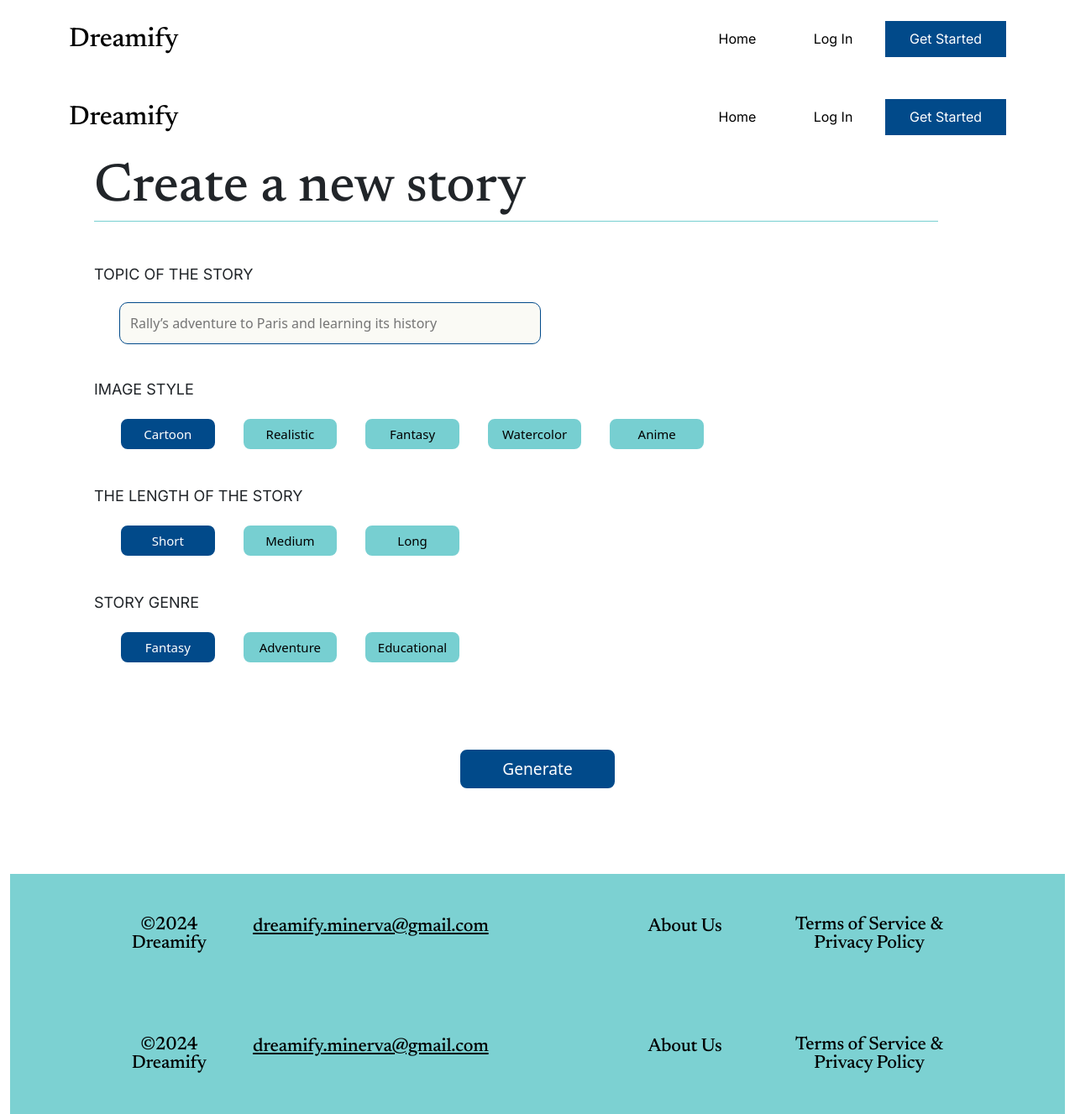
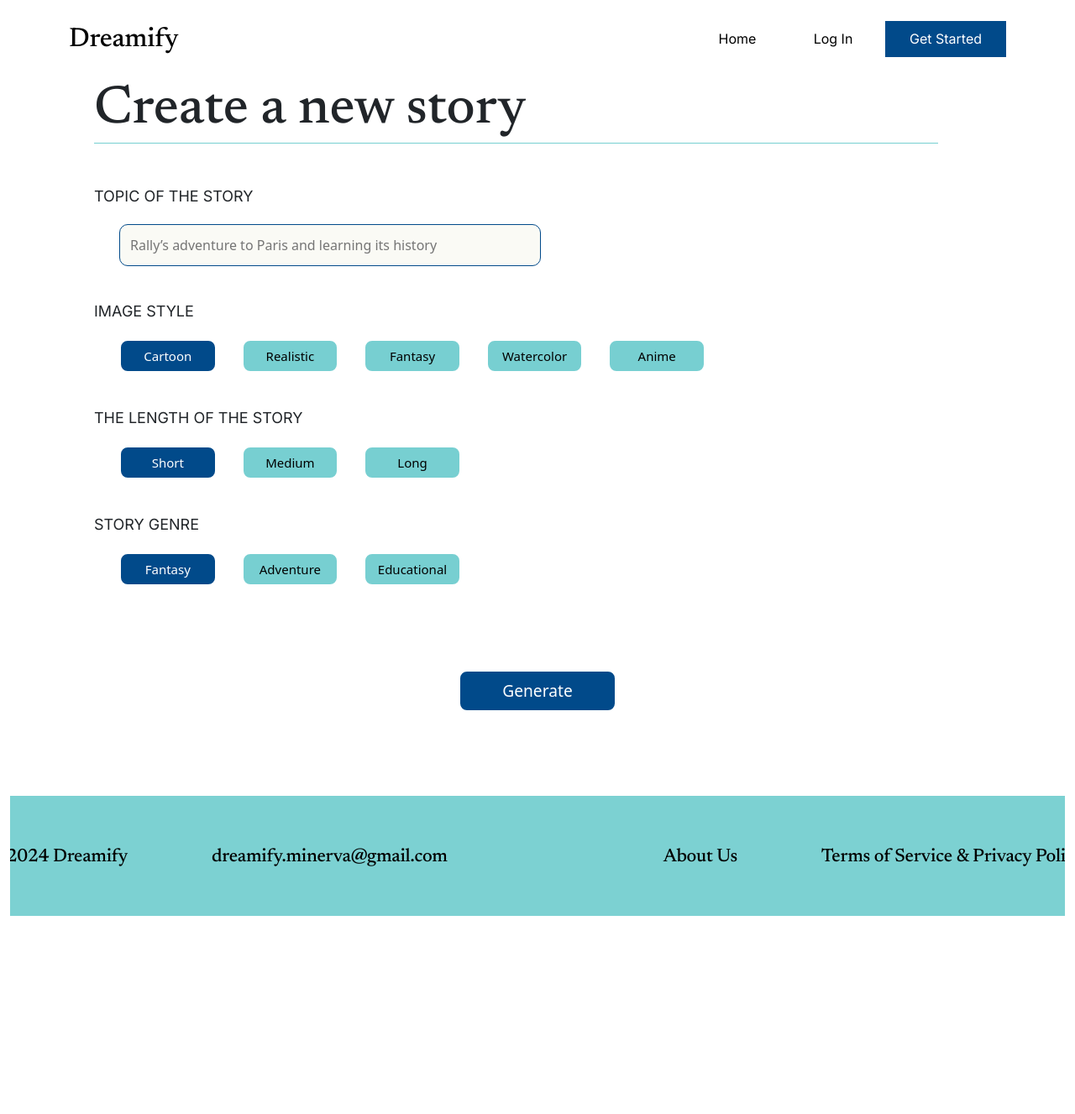
Before and after one commit to minerva-university/cs162-Dreamify, a React (Create React App) app: page /newstory/1 in a window 1280 px wide. Shown: the whole page at 84% size. After the commit the page ends 1091 px from the top, so only its background shows below. Built offline with nearby package versions, Linux system fonts and the light colour scheme.

Commit message:
Some commits

```diff
--- a/src/App.js
+++ b/src/App.js
@@ -33,11 +33,13 @@ export default function App() {
   return (
     <Container fluid className="App">
       <BrowserRouter>
-        {/* Tamirlan */}
-        {/* Render header if not on the login or signup page */}
-         <Header />
+
         <ApiProvider>
           <AuthProvider>
+            {/* Tamirlan */}
+        {/* Render header if not on the login or signup page */}
+          <Header />
+
             <Routes>
               {/* Tamirlan */}
               <Route
@@ -77,12 +79,14 @@ export default function App() {
               {/* Flambeau */}
               <Route path="/signup" element={<SignupPage />} /> {/* Flambeau */}
             </Routes>
+             {/* Tamirlan  */}
+          {/* Render footer if not on the login or signup page */}
+            <Footer />
+
           </AuthProvider>
         </ApiProvider>
-        {/* Tamirlan  */}
-        {/* Render footer if not on the login or signup page */}
-         <Footer />
+
       </BrowserRouter>
-    </Container>
+      </Container>
   );
 }
--- a/src/components/Footer.js
+++ b/src/components/Footer.js
@@ -1,7 +1,6 @@
 import React from 'react';
-import { Container, Row, Col } from 'react-bootstrap';
-import styles from './styles/Footer.module.css';
-import { useLocation} from 'react-router-dom';
+import './styles/Footer.css';
+import { useLocation } from 'react-router-dom';
 
 export default function Footer() {
   const location = useLocation();
@@ -12,24 +11,18 @@ export default function Footer() {
     return null;
   }
 
-
   return (
-    <Container fluid className={styles.Footer_6_75}>
-      <Row className="justify-content-center">
-        <Col xs={12}lg={2} className="text-center">
-          <span className={styles.Dreamify_6_76}>&#xA9;2024 Dreamify</span>
-        </Col>
-        <Col xs={12} lg={3} className="text-center">
-          <span className={styles.DreamifyMinervaGmailCom_6_79}>dreamify.minerva@gmail.com</span>
-        </Col>
-        <Col xs={12} lg={2}></Col>
-        <Col xs={12} lg={2} className="text-center">
-          <a href="#aboutus" className={`${styles.AboutUs_6_77} text-decoration-none`}>About Us</a>
-        </Col>
-        <Col xs={12} lg={3} className="text-center">
-          <a href="#terms" className={`${styles.TermsOfServicePrivacyPolicy_6_78} text-decoration-none`}>Terms of Service & Privacy Policy</a>
-        </Col>
-      </Row>
-    </Container>
+    <div className="footer-container">
+      <div className="footer-content">
+        <div className="left-group">
+          <span className='footer_text' >&#xA9;2024 Dreamify</span>
+          <span className='footer_text'>dreamify.minerva@gmail.com</span>
+        </div>
+        <div className="right-group">
+          <a href="#aboutus" className="footer_text">About Us</a>
+          <a href="#terms" className="footer_text">Terms of Service & Privacy Policy</a>
+        </div>
+      </div>
+    </div>
   );
 }
--- a/src/components/Header.js
+++ b/src/components/Header.js
@@ -1,21 +1,19 @@
 import React from 'react';
 import { useLocation, Link, useParams } from 'react-router-dom';
 import { Container, Navbar, Nav } from 'react-bootstrap';
-import styles from './styles/Header.module.css';
 import { useAuth } from "../contexts/AuthProvider";
+import './styles/Header.css';
 
 export default function Header() {
   const location = useLocation();
   const path = location.pathname;
-  //const { isAuthenticated, login, logout } = useAuth();
+  const { isAuthenticated, logout } = useAuth();
   const { parentId } = useParams(); // Fetch parentId from URL params
-
 
   // Function to determine the button's class based on the current path
   const getButtonClass = (buttonPath) => {
-    return path === buttonPath ? styles.button_selected : styles.button_navbar;
+    return path === buttonPath ? 'button-selected' : 'button-navbar';
   };
-
 
   // Check if the current path is the signup or login page
   const isAuthPage = path === '/signup' || path === '/login';
@@ -24,42 +22,37 @@ export default function Header() {
   }
 
   return (
-    <Navbar expand="lg" className={styles.Header}>
+    <Navbar expand="lg" className="header">
       <Container>
-        <Navbar.Brand as={Link} to="/" className={styles.Dreamify}>Dreamify</Navbar.Brand>
+        <Navbar.Brand as={Link} to="/" className="header_title">Dreamify</Navbar.Brand>
         <Navbar.Toggle aria-controls="basic-navbar-nav" />
         <Navbar.Collapse id="basic-navbar-nav">
-          <Nav className={`me-auto ${styles.NavLinksContainer}`}>
-            {/* Conditional rendering based on isAuthenticated */}
-            {!false ? (
-              // Show "Get Started" if not logged in
+          <Nav className="me-auto NavLinksContainer">
+            {!isAuthenticated ? (
               <>
-                {/* Home Button */}
-                <div className={styles.button_navbar}>
-                  <Nav.Link as={Link} to="/" className={styles.text_navbar}>Home</Nav.Link>
+                <div className="button-navbar">
+                  <Nav.Link as={Link} to="/" className="text-navbar">Home</Nav.Link>
                 </div>
-                <div className={styles.button_navbar}>
-                  <Nav.Link as={Link} to="/login" className={styles.text_navbar}>Log In</Nav.Link>
+                <div className="button-navbar">
+                  <Nav.Link as={Link} to="/login" className="text-navbar">Log In</Nav.Link>
                 </div>
-                <div className={styles.button_get_started}>
-                  <Nav.Link as={Link} to="/signup" className={styles.text_get_started}>Get Started</Nav.Link>
+                <div className="button-get-started">
+                  <Nav.Link as={Link} to="/signup" className="text-get-started">Get Started</Nav.Link>
                 </div>
               </>
             ) : (
-              // Show "New Story", "My Profile", and "Library" if logged in
               <>
                 <div className={getButtonClass("/")}>
-                  <Nav.Link as={Link} to="/" className={styles.text_navbar}>Home</Nav.Link>
+                  <Nav.Link as={Link} to="/" className="text-navbar">Home</Nav.Link>
                 </div>
-                {/* Uncomment below when parentId is defined */}
-                {/* <div className={getButtonClass(`/newstory/${childid}`)}>
-                  <Nav.Link as={Link} to={`/newstory/${childid}`} className={styles.text_navbar}>New Story</Nav.Link>
-                </div> */}
                 <div className={getButtonClass(`/myprofile/${parentId}`)}>
-                  <Nav.Link as={Link} to={`/myprofile/${parentId}`} className={styles.text_navbar}>My Profile</Nav.Link>
+                  <Nav.Link as={Link} to={`/myprofile/${parentId}`} className="text-navbar">My Profile</Nav.Link>
                 </div>
                 <div className={getButtonClass(`/library/parent`)}>
-                  <Nav.Link as={Link} to={`/library/parent`} className={styles.text_navbar}>Library</Nav.Link>
+                  <Nav.Link as={Link} to={`/library/parent`} className="text-navbar">Library</Nav.Link>
+                </div>
+                <div className="button-navbar" >
+                  <Nav.Link as={Link} to="/" onClick={logout} className="text-navbar logout-button">Log Out</Nav.Link>
                 </div>
               </>
             )}
--- /dev/null
+++ b/src/components/styles/Footer.css
@@ -0,0 +1,53 @@
+/* Footer.module.css */
+@import url("https://fonts.googleapis.com/css?family=Newsreader:0,500&display=swap");
+
+html, body {
+  margin: 0;
+  padding: 0;
+  width: 100%;
+  /* Additional styles to ensure full height, such as setting min-height to 100% might be necessary */
+}
+
+.footer-container {
+  background: #7cd1d2;
+  flex-shrink: 0;
+  width: 100%; /* Changed from 1440px to be responsive */
+  height: 143px;
+  overflow: hidden;
+  display: flex; /* Added for flexbox layout */
+  align-items: center; /* Center items vertically */
+  justify-content: center; /* Center items horizontally for smaller screens */
+  padding: 20px;
+}
+
+.footer-content {
+  display: flex;
+  justify-content: space-between;
+  align-items: center;
+  width: 100%; /* Adjust the width as necessary */
+  max-width: 1200px; /* Optional: max-width to prevent the footer from stretching too wide on large screens */
+
+}
+
+.footer_text {
+  margin: 0 25px; /* Adjust the spacing between items as necessary */
+  text-decoration: none;
+  color: inherit;
+  color: #000;
+  font-feature-settings: "clig" off, "liga" off;
+  letter-spacing: -0.28px;
+  font-family: 'Newsreader', serif;
+  font-size: 22px;
+  font-style: normal;
+  font-weight: 500;
+  line-height: 100%;
+  margin: 0 50px;
+}
+
+.left-group {
+  margin-left: -100px; /* Adjusting the first item */
+}
+
+.right-group {
+  margin-right: -100px; /* Adjusting the first item */
+}
--- a/src/components/styles/Footer.module.css
+++ /dev/null
@@ -1,42 +0,0 @@
-/* Footer.module.css */
-@import url("https://fonts.googleapis.com/css?family=Newsreader:0,500&display=swap");
-
-.Footer_6_75 {
-  background: #7cd1d2;
-  flex-shrink: 0;
-  width: 100%; /* Changed from 1440px to be responsive */
-  height: 143px;
-  overflow: hidden;
-  display: flex; /* Added for flexbox layout */
-  align-items: center; /* Center items vertically */
-  justify-content: center; /* Center items horizontally for smaller screens */
-}
-
-.Dreamify_6_76,
-.AboutUs_6_77,
-.TermsOfServicePrivacyPolicy_6_78 {
-  color: #000;
-  font-feature-settings: "clig" off, "liga" off;
-  letter-spacing: -0.28px;
-  font-family: 'Newsreader', serif;
-  font-size: 22px;
-  font-style: normal;
-  font-weight: 500;
-  line-height: 100%;
-  display: inline-block;
-  padding: 0 15px; /* Added for spacing between items */
-  text-decoration: none; /* Remove underline from links */
-}
-
-.DreamifyMinervaGmailCom_6_79 {
-  color: #000;
-  font-feature-settings: "clig" off, "liga" off;
-  letter-spacing: -0.28px;
-  font-family: 'Newsreader', serif;
-  font-size: 22px;
-  font-style: normal;
-  font-weight: 500;
-  line-height: 100%;
-  text-decoration-line: underline;
-  display: inline-block;
-}
--- a/src/components/styles/Header.module.css
+++ b/src/components/styles/Header.css
@@ -4,7 +4,7 @@
 
 /* CONSTANTS */
 
-.Header {
+.header {
   background: #fff;
   width: 100%;
   height: 100%;
@@ -13,7 +13,7 @@
 }
 
 
-.Dreamify {
+.header_title {
   color: #000;
   font-feature-settings:
     "clig" off,
@@ -38,7 +38,7 @@
 
 
   /* SELECTED PAGE BUTTON*/
-  .button_selected {
+  .button-selected {
     box-sizing: border-box;
     background: #fff;
     border: 1px solid #014A8A;
@@ -54,7 +54,7 @@
 
   /* NON-SELECTED PAGE BUTTON */
 
-  .button_navbar {
+  .button-navbar {
     box-sizing: border-box;
     background: #fff;
     flex-shrink: 0;
@@ -66,7 +66,7 @@
     text-align: center;
   }
 
-  .text_navbar {
+  .text-navbar {
     color: #000;
     text-align: center;
     font-feature-settings:
@@ -86,7 +86,7 @@
 
   /* GET STARTED BUTTON*/
 
-  .button_get_started {
+  .button-get-started {
     box-sizing: border-box;
     background: #014a8a;
     flex-shrink: 0;
@@ -97,7 +97,7 @@
     align-items: center;
     text-align: center;
   }
-  .text_get_started{
+  .text-get-started{
     color: #fff;
     text-align: center;
     font-feature-settings:
@@ -110,3 +110,7 @@
     line-height: 130%;
     display: inline-block;
   }
+
+  .logout-button {
+    color: rgb(205, 2, 2) !important; /* Use !important to override any existing styles */
+  }
--- a/src/pages/LibraryPage.js
+++ b/src/pages/LibraryPage.js
@@ -2,8 +2,6 @@ import React, { useState, useEffect } from 'react';
 import { useNavigate } from 'react-router-dom';
 import { useApi } from "../contexts/ApiProvider";
 import { useAuth } from "../contexts/AuthProvider";
-import Header from '../components/Header';
-import Footer from '../components/Footer';
 import './styles/LibraryPage.css';
 
 //todo: it takes a while to load all the stories, so we need to add a spinner & make the process of loading faster
@@ -87,7 +85,6 @@ export default function LibraryPage() {
 
     return (
       <>
-        <Header />
         <div className="library-page">
           {storyData.map((childData) => (
             <div key={childData.childId}>
@@ -111,7 +108,6 @@ export default function LibraryPage() {
             </div>
           ))}
         </div>
-        <Footer />
       </>
     );
 }
--- a/src/pages/NewStoryPage.js
+++ b/src/pages/NewStoryPage.js
@@ -1,6 +1,4 @@
 import React, { useState } from 'react';
-import Header from '../components/Header';
-import Footer from '../components/Footer';
 import Spinner from '../components/Spinner';
 import { useNavigate } from 'react-router-dom';
 import { useParams } from 'react-router-dom';
@@ -62,7 +60,6 @@ export default function NewStoryPage() {
 
   return (
     <>
-      <Header />
       <div className="new-story-page">
         <h1>Create a new story</h1>
         <div className="hr-style"></div>
@@ -131,7 +128,6 @@ export default function NewStoryPage() {
           Generate
         </button>
       </div>
-      <Footer />
     </>
   );
 }
--- a/src/pages/StoryPage.js
+++ b/src/pages/StoryPage.js
@@ -2,8 +2,6 @@ import React, { useState, useEffect } from 'react';
 import { useParams } from 'react-router-dom';
 import { useApi } from "../contexts/ApiProvider";
 import { useAuth } from "../contexts/AuthProvider";
-import Header from '../components/Header';
-import Footer from '../components/Footer';
 import Spinner from '../components/Spinner';
 import './styles/StoryPage.css';
 
@@ -55,7 +53,6 @@ export default function StoryPage() {
 
   return (
     <>
-      <Header />
       <div className="story-container">
         {storyData.chapters.map((chapter, index) => (
           <div key={index} className="story-block">
@@ -65,7 +62,6 @@ export default function StoryPage() {
           </div>
         ))}
       </div>
-      <Footer />
     </>
   );
 }
```
